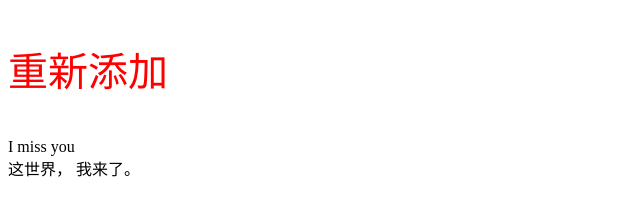
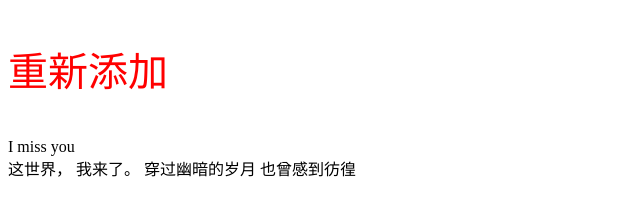
Before and after one commit to liujiangtao0303/myClassCode, a plain HTML site: page index.html in a window 1280 px wide. Shown: the whole page, without its empty margins (0-640 px from the left). Drawn offline with Linux system fonts and the light colour scheme.

Commit message:
changed file

```diff
--- a/index.html
+++ b/index.html
@@ -13,6 +13,10 @@
 		</div>
 		这世界，
 		我来了。
+		穿过幽暗的岁月
+		也曾感到彷徨
+
+
 	</body>
 	<script src="index.js" type="text/javascript" charset="utf-8"></script>
 </html>
```
